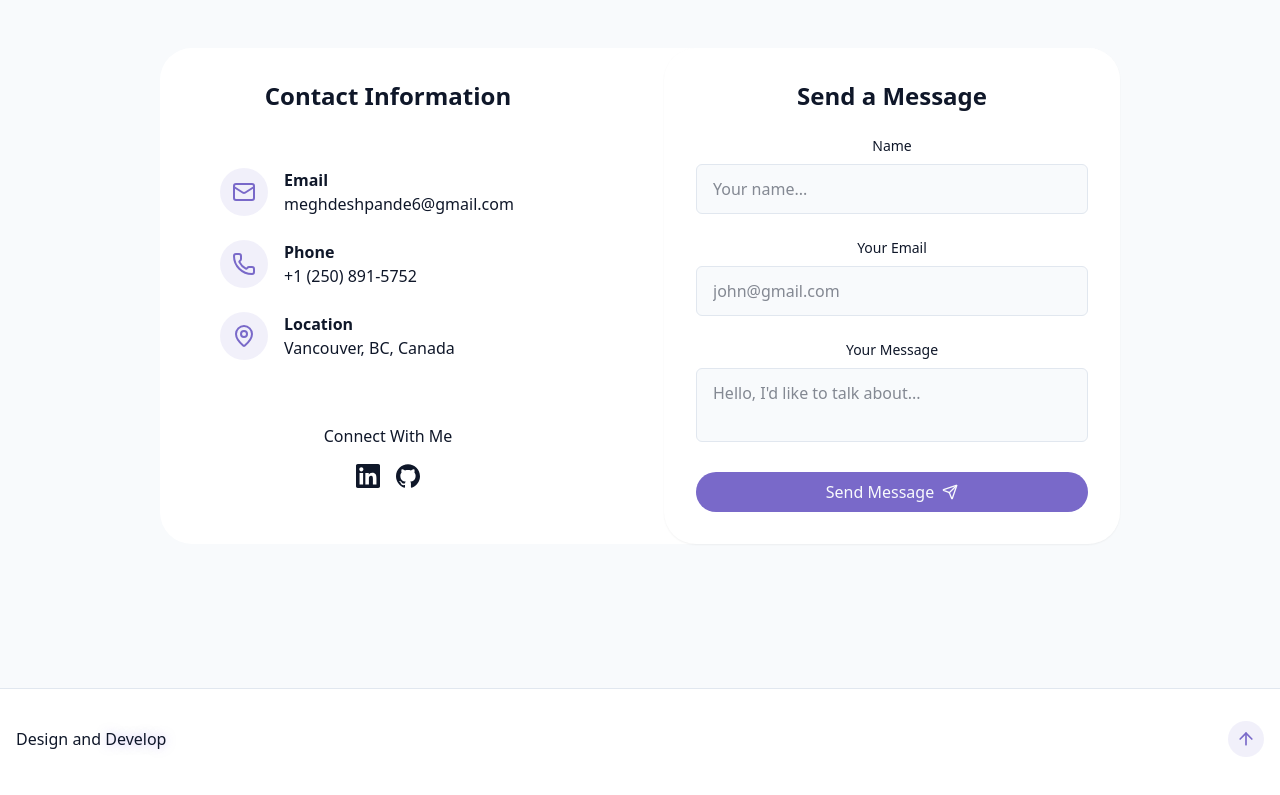
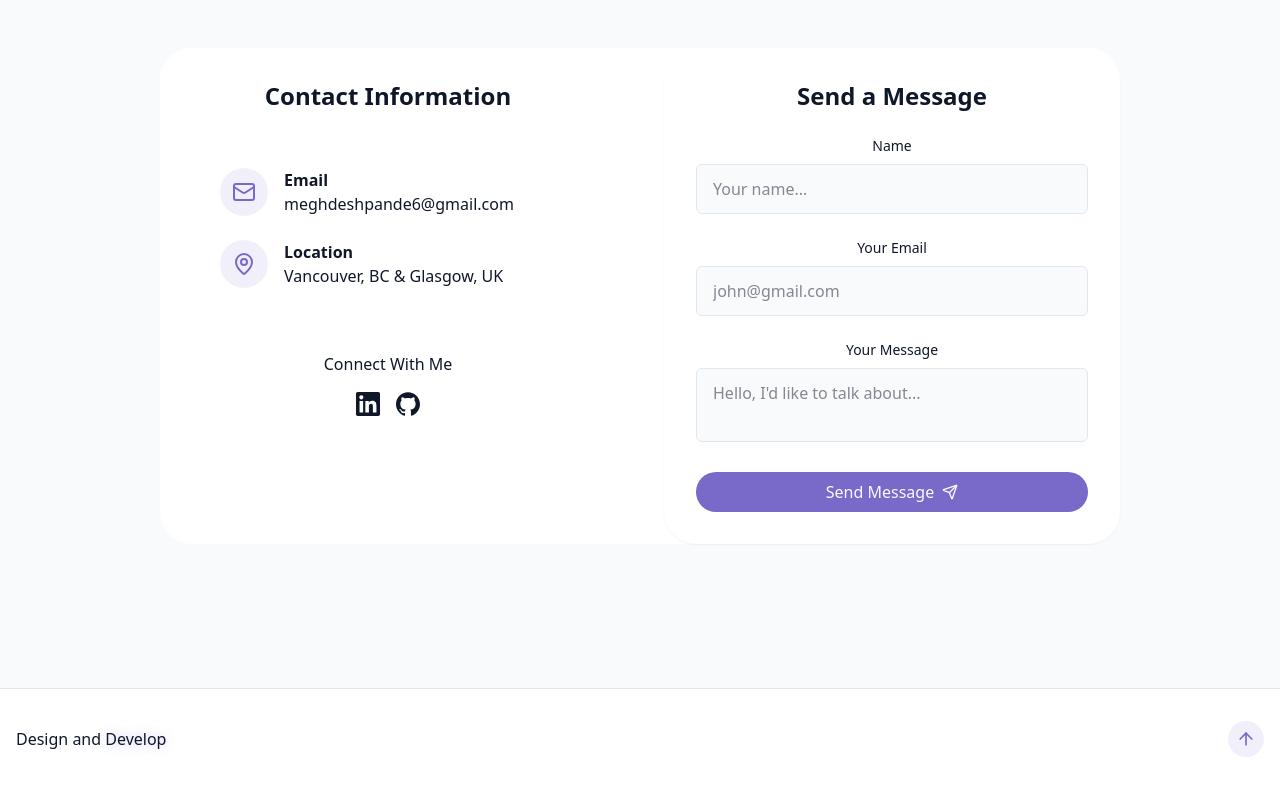
Before and after one commit to meghd9/new-portfolio, a React (Vite) app: page / in a window 1280 px wide. Shown: the part 3860-4655 px from the top of the page. Built offline with nearby package versions, Linux system fonts and the light colour scheme.

Commit message:
Updated contact details

```diff
--- a/src/components/ContactSection.jsx
+++ b/src/components/ContactSection.jsx
@@ -55,7 +55,7 @@
                   </a>
                 </div>
               </div>
-              <div className="flex items-start space-x-4">
+              {/* <div className="flex items-start space-x-4">
                 <div className="p-3 rounded-full bg-primary/10">
                   <Phone className="h-6 w-6 text-primary" />{" "}
                 </div>
@@ -68,7 +68,7 @@
                     +1 (250) 891-5752
                   </a>
                 </div>
-              </div>
+              </div> */}
               <div className="flex items-start space-x-4">
                 <div className="p-3 rounded-full bg-primary/10">
                   <MapPin className="h-6 w-6 text-primary" />{" "}
@@ -76,7 +76,7 @@
                 <div>
                   <h4 className="font-bold text-left"> Location</h4>
                   <a className="text-muted-foreground hover:text-primary transition-colors">
-                    Vancouver, BC, Canada
+                    Vancouver, BC & Glasgow, UK
                   </a>
                 </div>
               </div>
```
